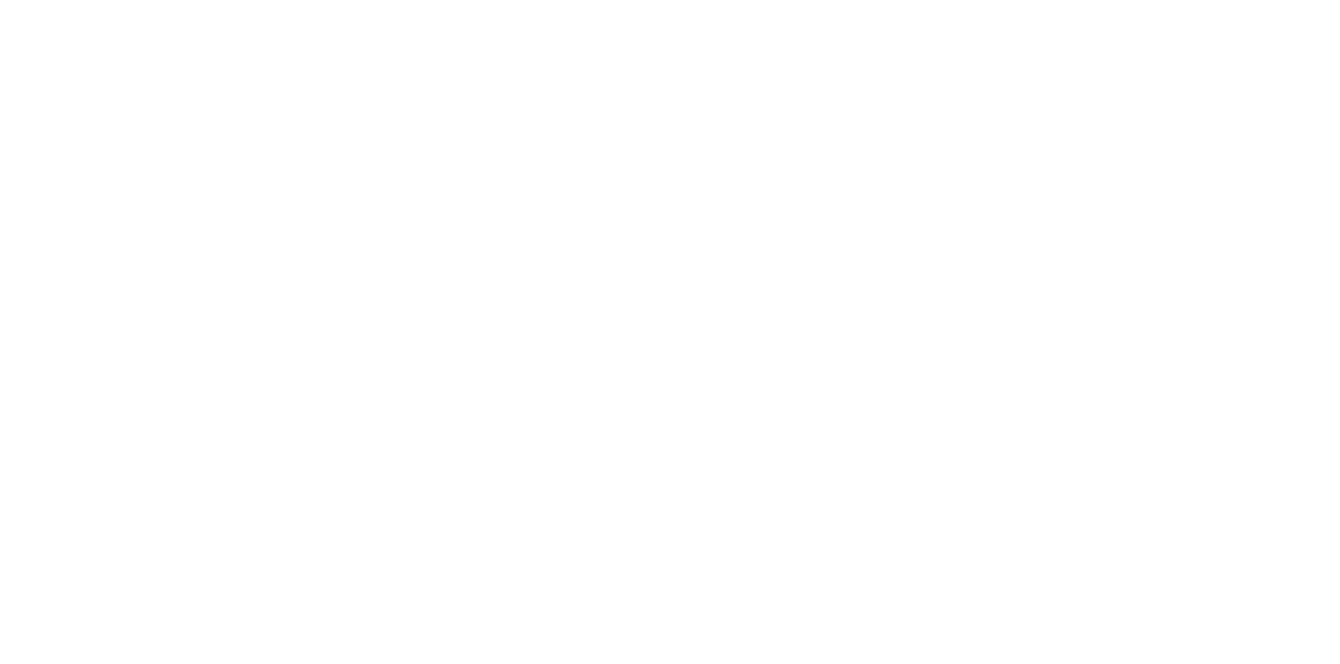
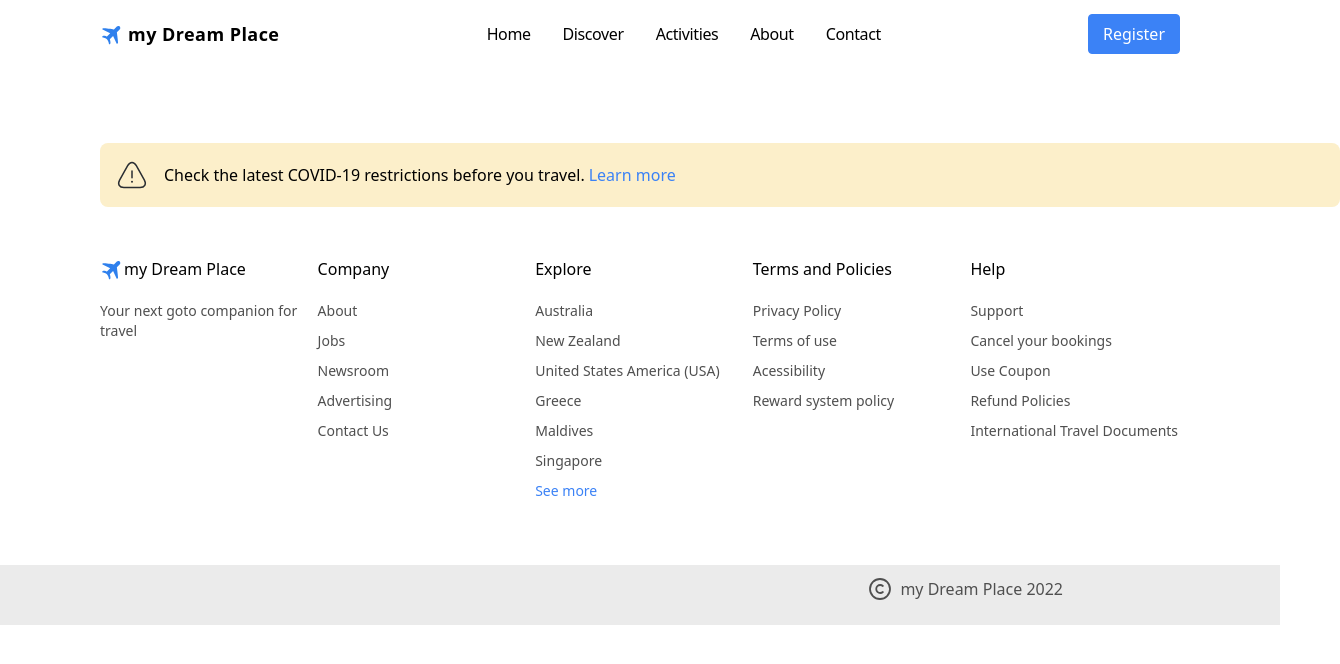
Before and after one commit to raawanahmed/algoriza-internship-FE130, a Vue app in the folder my-dream-place-app/: page /myTrips in a window 1280 px wide. Before the commit this address had no page. Shown: the top 664 px of the page, 1340 px wide, since content can reach past the window. Built offline with nearby package versions, Linux system fonts and the light colour scheme.

Commit message:
setup all pages

```diff
--- a/my-dream-place-app/src/components/CovidAlert.vue
+++ b/my-dream-place-app/src/components/CovidAlert.vue
@@ -1,6 +1,7 @@
 <template>
+  <div class="mx-auto relative" style="max-width: 1440px">
     <section
-    class="flex rounded-lg h-16 items-center p-4 gap-4"
+      class="flex rounded-lg h-16 items-center p-4 gap-4 mx-auto"
       style="
         margin-left: 100px;
         margin-right: 100px;
@@ -14,9 +15,12 @@
       <img src="../assets/Icons/danger.svg" alt="danger icon" />
       <div class="flex gap-1">
         <p>Check the latest COVID-19 restrictions before you travel.</p>
-      <a href="#learnmore" class="text-blue-500 hover:underline">Learn more</a>
+        <a href="#learnmore" class="text-blue-500 hover:underline"
+          >Learn more</a
+        >
       </div>
     </section>
+  </div>
 </template>
 
 <script setup></script>
--- a/my-dream-place-app/src/components/Header.vue
+++ b/my-dream-place-app/src/components/Header.vue
@@ -70,9 +70,10 @@
 import { useAuthStore } from "@/stores/AuthStore";
 const authStore = useAuthStore();
 const curUser = authStore.getCurrentUser();
-const { textColor, notificationColor } = defineProps([
+const { textColor, notificationColor, showNavBar } = defineProps([
   "textColor",
   "notificationColor",
+  "showNavBar"
 ]);
 const getNotificationIconPath = () => {
   return require(`@/assets/Icons/${notificationColor}.svg`);
--- a/my-dream-place-app/src/router/index.js
+++ b/my-dream-place-app/src/router/index.js
@@ -4,6 +4,9 @@
 import RegisterView from "@/views/RegisterView.vue";
 import WelcomeView from "@/views/WelcomeView.vue";
 import SearchResultsView from "@/views/SearchResultsView.vue";
+import CheckoutView from "@/views/CheckoutView";
+import MyTripsView from "@/views/MyTripsView";
+import ProductDetailsView from "@/views/ProductDetailsView";
 
 const routes = [
   {
@@ -31,7 +34,21 @@
     name: "searchResults",
     component: SearchResultsView,
   },
-
+  {
+    path: "/checkout",
+    name: "checkout",
+    component: CheckoutView,
+  },
+  {
+    path: "/myTrips",
+    name: "myTrips",
+    component: MyTripsView,
+  },
+  {
+    path: "/productDetails",
+    name: "productDetails",
+    component: ProductDetailsView,
+  },
   // {
   //   path: '/about',
   //   name: 'about',
--- /dev/null
+++ b/my-dream-place-app/src/views/CheckoutView.vue
@@ -0,0 +1,13 @@
+<template>
+  <Header
+    :textColor="'black'"
+    :notificationColor="'notification-black'"
+    :showNavBar="false"
+  />
+</template>
+
+<script setup>
+import Header from "@/components/Header.vue";
+</script>
+
+<style></style>
--- a/my-dream-place-app/src/views/HomeView.vue
+++ b/my-dream-place-app/src/views/HomeView.vue
@@ -1,6 +1,6 @@
 <template>
   <div class="mx-auto">
-    <Header :textColor="'black'" :notificationColor="'notifications'" />
+    <Header :textColor="'black'" :notificationColor="'notification-black'" :showNavBar="true"/>
     <VacationDetails />
     <DreamVacation />
     <Inspiration />
--- /dev/null
+++ b/my-dream-place-app/src/views/MyTripsView.vue
@@ -0,0 +1,17 @@
+<template>
+  <Header
+    :textColor="'black'"
+    :notificationColor="'notification-black'"
+    :showNavBar="true"
+  />
+  <CovidAlert />
+  <Footer />
+</template>
+
+<script setup>
+import Header from "@/components/Header.vue";
+import CovidAlert from "@/components/CovidAlert.vue";
+import Footer from "@/components/Footer.vue";
+</script>
+
+<style></style>
--- /dev/null
+++ b/my-dream-place-app/src/views/ProductDetailsView.vue
@@ -0,0 +1,13 @@
+<template>
+  <Header :textColor="'black'" :notificationColor="'notification-black'" :showNavBar="true"/>
+  <CovidAlert />
+  <Footer />
+</template>
+
+<script setup>
+import Header from "@/components/Header.vue";
+import CovidAlert from "@/components/CovidAlert.vue";
+import Footer from "@/components/Footer.vue";
+</script>
+
+<style></style>
--- a/my-dream-place-app/src/views/SearchResultsView.vue
+++ b/my-dream-place-app/src/views/SearchResultsView.vue
@@ -5,7 +5,7 @@
       height: 200px;
     "
   >
-    <Header :textColor="'white'" :notificationColor="'notification-white'" />
+    <Header :textColor="'white'" :notificationColor="'notification-white'" :showNavBar="true" />
     <section
       class="flex absolute left-1/2 transform -translate-x-1/2 translate-y-20 bg-white rounded-lg shadow-md p-3 mt-8 gap-3.5"
       style="width: 1030px; height: 64px"
```
Also changed, not shown: my-dream-place-app/src/assets/Icons/notification-black.svg (renamed from my-dream-place-app/src/assets/Icons/notifications.svg). Lines whose indentation alone changed are shown as unchanged.
